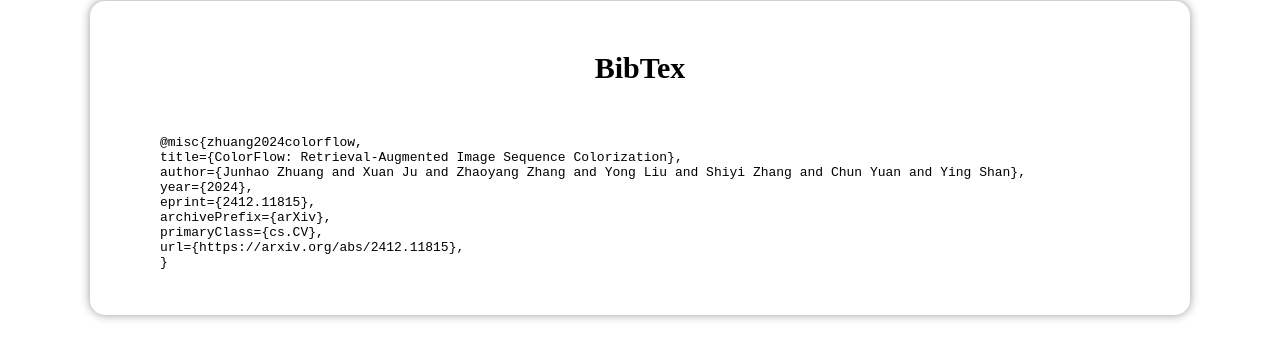
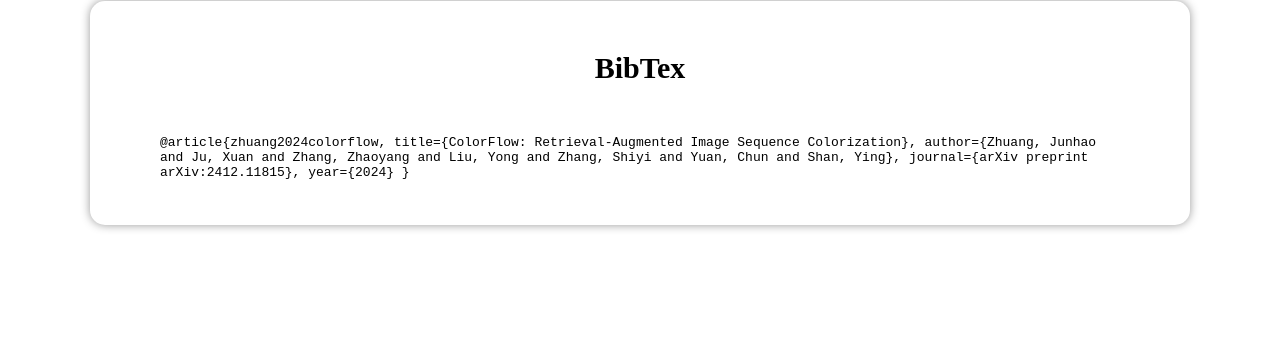
Before and after one commit to zhuang2002/zhuang2002.github.io, a Jekyll site: the page ColorFlow/index.html, which Jekyll copies as it is, in a window 1280 px wide and 900 px high, scrolled down 8898 px, cut to the strip 560-900 px from the top of the window. Built offline with Jekyll 4.4.1, drawn with Linux system fonts in a browser that asks for light colours; after the commit the page ends 9708 px from its top, so only the background shows below that.

Commit message:
Update BibTex entry format in index.html

```diff
--- a/ColorFlow/index.html
+++ b/ColorFlow/index.html
@@ -143,14 +143,11 @@
 
 <div class="content">
   <h2 style="text-align:center;"><strong>BibTex</strong></h2>
-  <code> <br>@misc{zhuang2024colorflow,<br>
-      title={ColorFlow: Retrieval-Augmented Image Sequence Colorization}, <br>
-      author={Junhao Zhuang and Xuan Ju and Zhaoyang Zhang and Yong Liu and Shiyi Zhang and Chun Yuan and Ying Shan},<br>
-      year={2024},<br>
-      eprint={2412.11815},<br>
-      archivePrefix={arXiv},<br>
-      primaryClass={cs.CV},<br>
-      url={https://arxiv.org/abs/2412.11815}, <br>
+  <code> <br>@article{zhuang2024colorflow,
+  title={ColorFlow: Retrieval-Augmented Image Sequence Colorization},
+  author={Zhuang, Junhao and Ju, Xuan and Zhang, Zhaoyang and Liu, Yong and Zhang, Shiyi and Yuan, Chun and Shan, Ying},
+  journal={arXiv preprint arXiv:2412.11815},
+  year={2024}
 }
    </code>
 </div>
```
